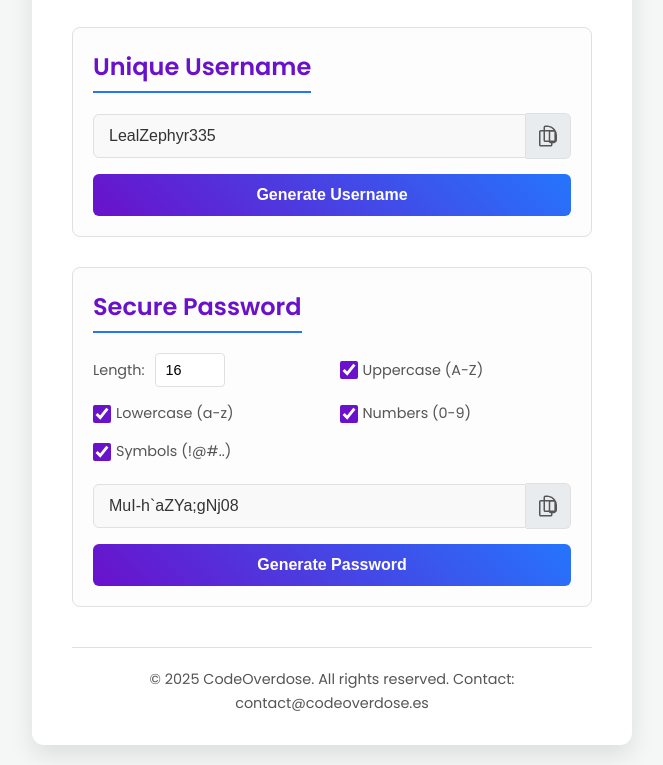
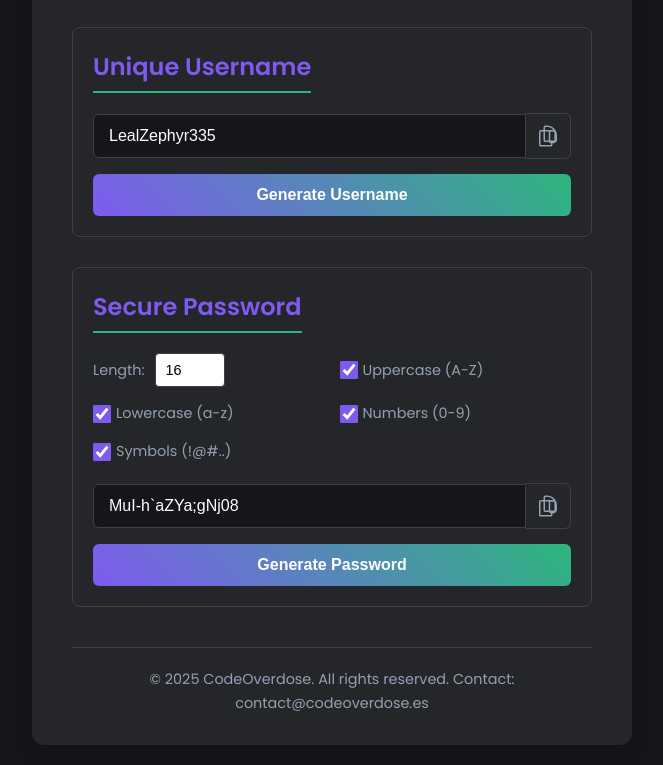
Before and after one commit to metalfurius/Generator, a plain HTML site: page index.html in a window 1280 px wide. Shown: the part 148-913 px from the top of the page, without its empty margins (308-971 px from the left). Drawn offline with Linux system fonts and the light colour scheme.

Commit message:
Dark mode +lenght limit

```diff
--- a/script.js
+++ b/script.js
@@ -51,8 +51,21 @@ document.addEventListener('DOMContentLoaded', () => {
         symbols: "!@#$%^&*()_+-=[]{}|;:',.<>/?`~"
     };
 
+    // Set max length for password input based on its max attribute
+    if (lengthInput) {
+        lengthInput.max = "64"; // Setting a practical max limit, e.g., 64
+    }
+
     function generatePassword() {
-        const length = parseInt(lengthInput.value);
+        let length = parseInt(lengthInput.value);
+        // Ensure length does not exceed the new maximum (e.g., 64)
+        const maxLength = 64;
+        if (length > maxLength) {
+            length = maxLength;
+            lengthInput.value = maxLength; // Update the input field as well
+            alert(`La longitud máxima de la contraseña es ${maxLength}. Se ha ajustado automáticamente.`);
+        }
+
         let characterPool = "";
         let generatedPassword = "";
 
--- a/style.css
+++ b/style.css
@@ -1,13 +1,44 @@
 :root {
-    --primary-color: #6a11cb; /* Morado vibrante */
-    --secondary-color: #2575fc; /* Azul */
-    --background-color: #f4f7f6; /* Gris muy claro */
-    --card-background: #ffffff;
-    --text-color: #333;
-    --text-light: #555;
-    --border-color: #e0e0e0;
+    /* Dark Mode Variables */
+    --primary-color-dark: #7f5af0; /* Lila más brillante */
+    --secondary-color-dark: #2cb67d; /* Verde menta */
+    --background-color-dark: #16161a; /* Negro casi puro */
+    --card-background-dark: #242629; /* Gris oscuro para tarjetas */
+    --text-color-dark: #fffffe; /* Blanco */
+    --text-light-dark: #94a1b2; /* Gris azulado claro */
+    --border-color-dark: #404040; /* Gris oscuro para bordes */
+
+    /* Light Mode Variables (Original) */
+    --primary-color-light: #6a11cb; /* Morado vibrante */
+    --secondary-color-light: #2575fc; /* Azul */
+    --background-color-light: #f4f7f6; /* Gris muy claro */
+    --card-background-light: #ffffff;
+    --text-color-light-theme: #333;
+    --text-light-light: #555;
+    --border-color-light: #e0e0e0;
+
     --success-color: #4CAF50;
     --font-family: 'Poppins', sans-serif;
+
+    /* Default to Dark Mode */
+    --primary-color: var(--primary-color-dark);
+    --secondary-color: var(--secondary-color-dark);
+    --background-color: var(--background-color-dark);
+    --card-background: var(--card-background-dark);
+    --text-color: var(--text-color-dark);
+    --text-light: var(--text-light-dark);
+    --border-color: var(--border-color-dark);
+}
+
+/* Optional: Add a class to body to switch to light mode if ever needed */
+body.light-mode {
+    --primary-color: var(--primary-color-light);
+    --secondary-color: var(--secondary-color-light);
+    --background-color: var(--background-color-light);
+    --card-background: var(--card-background-light);
+    --text-color: var(--text-color-light-theme);
+    --text-light: var(--text-light-light);
+    --border-color: var(--border-color-light);
 }
 
 * {
@@ -47,6 +78,7 @@ header h1 {
     font-weight: 700;
     background: linear-gradient(45deg, var(--primary-color), var(--secondary-color));
     -webkit-background-clip: text;
+    background-clip: text; /* Added standard property */
     -webkit-text-fill-color: transparent;
     margin-bottom: 5px;
 }
@@ -61,7 +93,7 @@ header p {
     padding: 20px;
     border: 1px solid var(--border-color);
     border-radius: 8px;
-    background-color: #fdfdfd; /* Un poco más claro que el fondo general */
+    background-color: var(--card-background);
 }
 
 .generator-section h2 {
@@ -86,13 +118,13 @@ header p {
     border: 1px solid var(--border-color);
     border-radius: 6px 0 0 6px; /* Redondeo solo a la izquierda */
     font-size: 1em;
-    background-color: #f9f9f9;
+    background-color: var(--background-color);
     color: var(--text-color);
     outline: none;
 }
 
 .result-display input[type="text"]::placeholder {
-    color: #aaa;
+    color: var(--text-light);
 }
 
 .result-display button {
@@ -100,14 +132,14 @@ header p {
     border: 1px solid var(--border-color);
     border-left: none; /* Quita borde izquierdo para unirse al input */
     border-radius: 0 6px 6px 0; /* Redondeo solo a la derecha */
-    background-color: #e9ecef;
+    background-color: var(--card-background);
     cursor: pointer;
     transition: background-color 0.2s ease;
     height: 46px; /* Para alinear con el input */
 }
 
 .result-display button:hover {
-    background-color: #ced4da;
+    background-color: var(--border-color);
 }
 
 .result-display button .icon {
@@ -137,7 +169,6 @@ header p {
     margin-left: 5px;
     cursor: pointer;
 }
-
 
 .option-group input[type="number"] {
     padding: 8px 10px;
@@ -192,7 +223,7 @@ footer {
     visibility: hidden;
     min-width: 250px;
     background-color: var(--success-color);
-    color: white;
+    color: #ffffff;
     text-align: center;
     border-radius: 4px;
     padding: 16px;
@@ -212,7 +243,6 @@ footer {
     transition: opacity 0.5s linear;
 }
 
-
 /* Responsive adjustments */
 @media (max-width: 768px) {
     .container {
```
